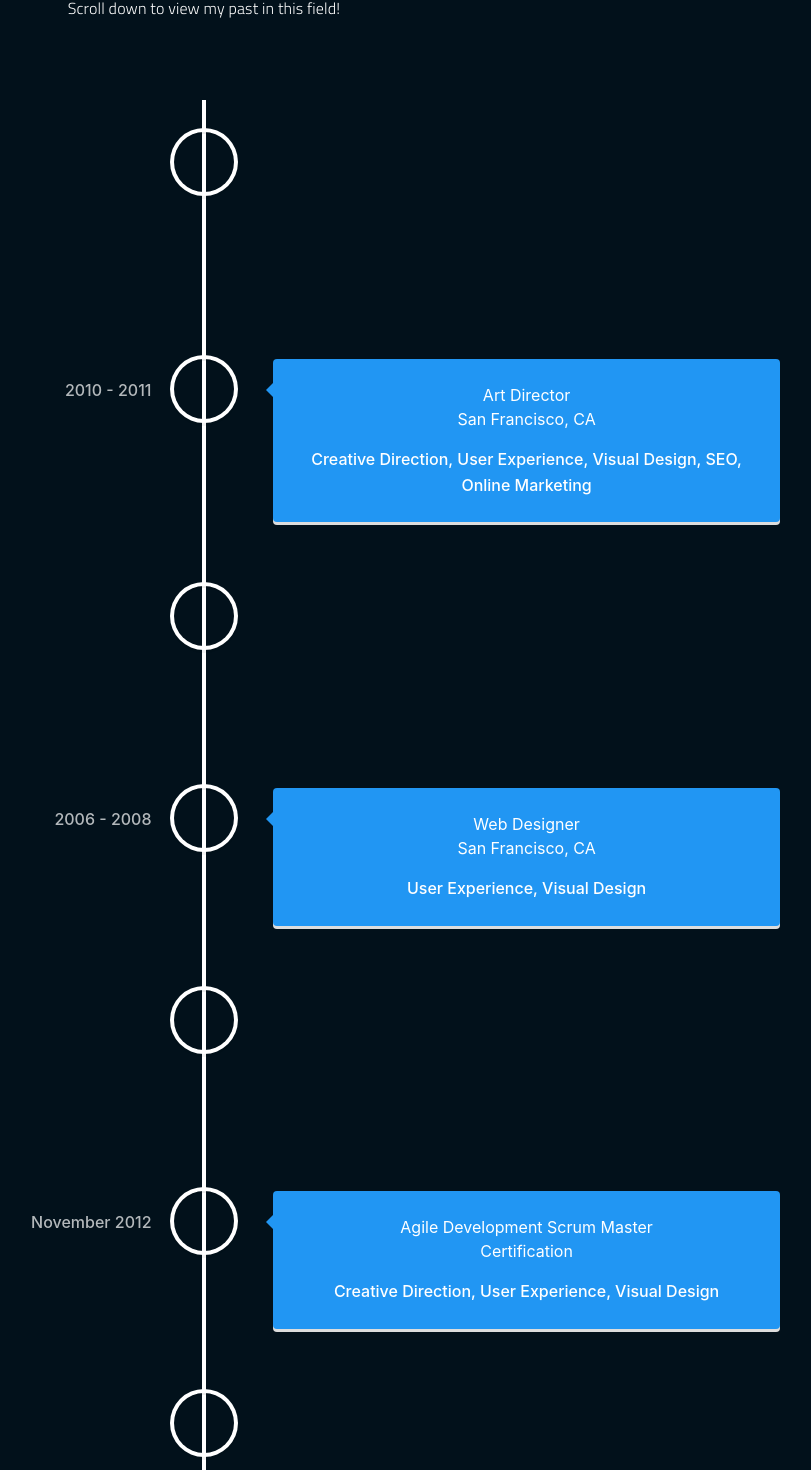
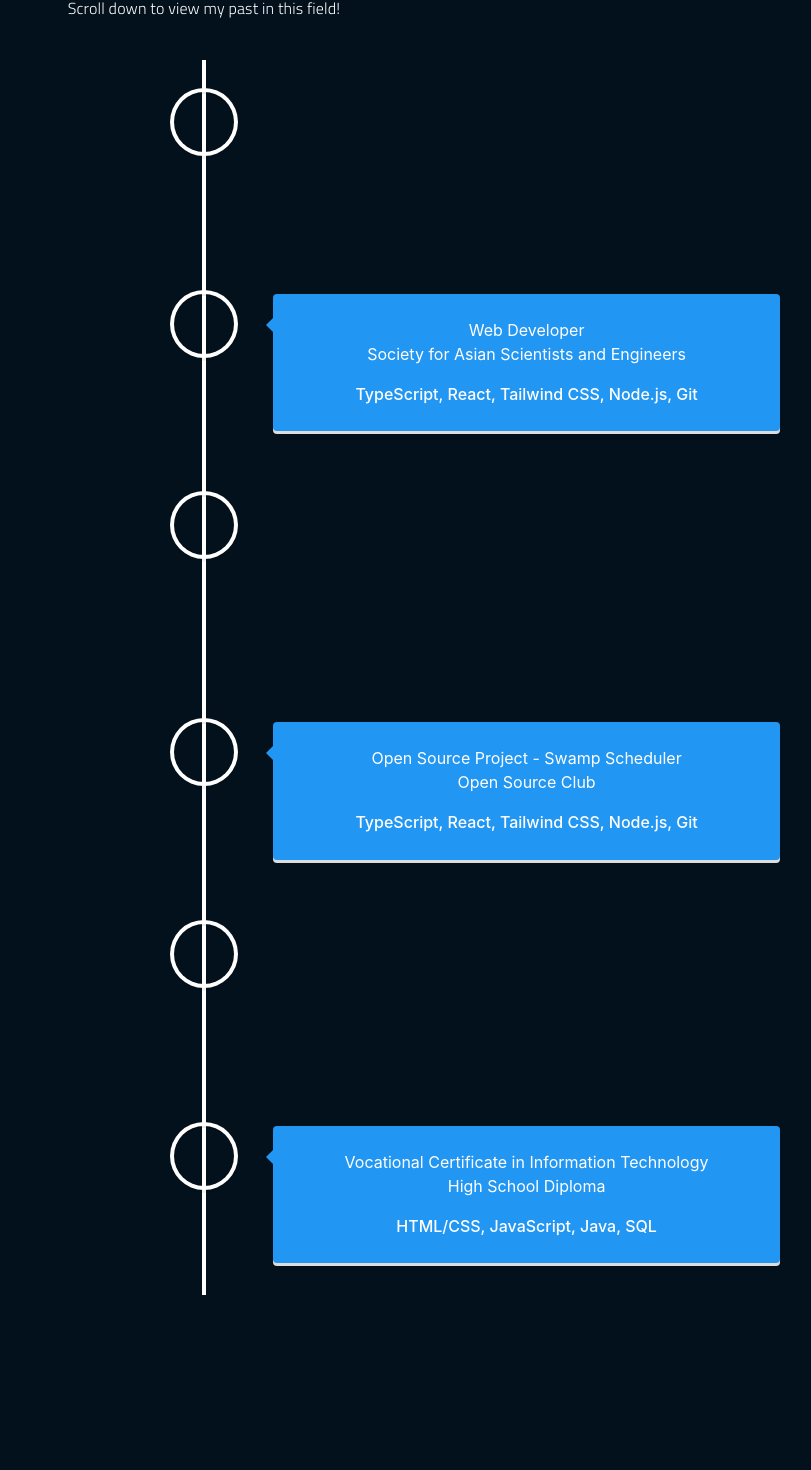
Before and after one commit to forrester-aidan/portfolio_v2, a React (Create React App) app: page /timeline in a window 1280 px wide. Shown: the part 216-1686 px from the top of the page, without its empty margins (436-1247 px from the left). After the commit the page ends 1511 px from the top, so only its background shows below. Built offline with nearby package versions, Linux system fonts and the light colour scheme.

Commit message:
feat: updated timeline

```diff
--- a/src/components/TimelineContent.tsx
+++ b/src/components/TimelineContent.tsx
@@ -7,99 +7,90 @@ import 'react-vertical-timeline-component/style.min.css';
 
 const TimelineContent = () => {
   return (
-    <div className="flex items-center justify-center pt-20">
-      <VerticalTimeline>
+    <div className="flex items-center justify-center pt-10">
+      <VerticalTimeline layout="2-columns">
         <VerticalTimelineElement
           className="vertical-timeline-element--work"
-          contentStyle={{ background: 'rgb(33, 150, 243)', color: '#fff' }}
+          contentStyle={{
+            background: 'rgb(33, 150, 243)',
+            color: '#fff',
+          }}
           contentArrowStyle={{ borderRight: '7px solid  rgb(33, 150, 243)' }}
-          date="2011 - present"
         >
-          <h3 className="vertical-timeline-element-title">Creative Director</h3>
-          <h4 className="vertical-timeline-element-subtitle">Miami, FL</h4>
-          <p>
-            Creative Direction, User Experience, Visual Design, Project
-            Management, Team Leading
-          </p>
+          <h3 className="vertical-timeline-element-title">
+            Research Assistant
+          </h3>
+          <h4 className="vertical-timeline-element-subtitle">
+            Cornell Tech - Roosevelt Island, NYC
+          </h4>
+          <p>Arduino, C programming, Teaching HTML/CSS</p>
         </VerticalTimelineElement>
         <VerticalTimelineElement
           className="vertical-timeline-element--work"
           contentStyle={{ background: 'rgb(33, 150, 243)', color: '#fff' }}
           contentArrowStyle={{ borderRight: '7px solid  rgb(33, 150, 243)' }}
-          date="2010 - 2011"
         >
-          <h3 className="vertical-timeline-element-title">Art Director</h3>
+          <h3 className="vertical-timeline-element-title">Web Developer</h3>
           <h4 className="vertical-timeline-element-subtitle">
-            San Francisco, CA
+            Society for Asian Scientists and Engineers
           </h4>
-          <p>
-            Creative Direction, User Experience, Visual Design, SEO, Online
-            Marketing
-          </p>
+          <p>TypeScript, React, Tailwind CSS, Node.js, Git</p>
         </VerticalTimelineElement>
         <VerticalTimelineElement
           className="vertical-timeline-element--work"
           contentStyle={{ background: 'rgb(33, 150, 243)', color: '#fff' }}
           contentArrowStyle={{ borderRight: '7px solid  rgb(33, 150, 243)' }}
-          date="2008 - 2010"
         >
-          <h3 className="vertical-timeline-element-title">Web Designer</h3>
+          <h3 className="vertical-timeline-element-title">
+            Officer Training Course
+          </h3>
           <h4 className="vertical-timeline-element-subtitle">
-            Los Angeles, CA
+            Software Engineering Club
           </h4>
-          <p>User Experience, Visual Design</p>
-        </VerticalTimelineElement>
-        <VerticalTimelineElement
-          className="vertical-timeline-element--work"
-          contentStyle={{ background: 'rgb(33, 150, 243)', color: '#fff' }}
-          contentArrowStyle={{ borderRight: '7px solid  rgb(33, 150, 243)' }}
-          date="2006 - 2008"
-        >
-          <h3 className="vertical-timeline-element-title">Web Designer</h3>
-          <h4 className="vertical-timeline-element-subtitle">
-            San Francisco, CA
-          </h4>
-          <p>User Experience, Visual Design</p>
+          <p>HTML/CSS, JavaScript, Node.js/Express.js, MongoDB, React</p>
         </VerticalTimelineElement>
         <VerticalTimelineElement
           className="vertical-timeline-element--education"
           contentStyle={{ background: 'rgb(33, 150, 243)', color: '#fff' }}
           contentArrowStyle={{ borderRight: '7px solid  rgb(33, 150, 243)' }}
-          date="April 2013"
         >
           <h3 className="vertical-timeline-element-title">
-            Content Marketing for Web, Mobile and Social Media
+            Open Source Project - Swamp Scheduler
           </h3>
-          <h4 className="vertical-timeline-element-subtitle">Online Course</h4>
-          <p>Strategy, Social Media</p>
+          <h4 className="vertical-timeline-element-subtitle">
+            Open Source Club
+          </h4>
+          <p>TypeScript, React, Tailwind CSS, Node.js, Git</p>
+        </VerticalTimelineElement>
+        <VerticalTimelineElement
+          className="vertical-timeline-element--education"
+          contentStyle={{
+            background: 'rgb(33, 150, 243)',
+            color: '#fff',
+          }}
+          contentArrowStyle={{ borderRight: '7px solid  rgb(33, 150, 243)' }}
+        >
+          <h3 className="vertical-timeline-element-title">
+            Computer Science - University of Florida
+          </h3>
+          <h4 className="vertical-timeline-element-subtitle">
+            Bachelor's Degree
+          </h4>
+          <p>Python, C++, ARM, R</p>
         </VerticalTimelineElement>
         <VerticalTimelineElement
           className="vertical-timeline-element--education"
           contentStyle={{ background: 'rgb(33, 150, 243)', color: '#fff' }}
           contentArrowStyle={{ borderRight: '7px solid  rgb(33, 150, 243)' }}
-          date="November 2012"
         >
           <h3 className="vertical-timeline-element-title">
-            Agile Development Scrum Master
-          </h3>
-          <h4 className="vertical-timeline-element-subtitle">Certification</h4>
-          <p>Creative Direction, User Experience, Visual Design</p>
-        </VerticalTimelineElement>
-        <VerticalTimelineElement
-          className="vertical-timeline-element--education"
-          contentStyle={{ background: 'rgb(33, 150, 243)', color: '#fff' }}
-          contentArrowStyle={{ borderRight: '7px solid  rgb(33, 150, 243)' }}
-          date="2002 - 2006"
-        >
-          <h3 className="vertical-timeline-element-title">
-            Bachelor of Science in Interactive Digital Media Visual Imaging
+            Vocational Certificate in Information Technology
           </h3>
           <h4 className="vertical-timeline-element-subtitle">
-            Bachelor Degree
+            High School Diploma
           </h4>
-          <p>Creative Direction, Visual Design</p>
+          <p>HTML/CSS, JavaScript, Java, SQL</p>
         </VerticalTimelineElement>
-        <VerticalTimelineElement />
       </VerticalTimeline>
     </div>
   );
--- a/src/components/projects/retail_management/RetailImageCard.tsx
+++ b/src/components/projects/retail_management/RetailImageCard.tsx
@@ -38,7 +38,7 @@ const RetailImageCard = () => {
           // image
           <CardMedia
             component="img"
-            image="swamp_scheduler_vid.gif"
+            image="retail.png"
             sx={{
               width: '100%',
               height: '100%',
@@ -75,7 +75,7 @@ const RetailImageCard = () => {
                 component="div"
                 sx={{ fontFamily: 'League Spartan', fontWeight: 500 }}
               >
-                TypeScript, React.js, Node.js, SQL
+                TypeScript, React.js, Node.js
               </Typography>
             </Box>
           </CardContent>
```
Also changed, not shown: public/retail.png (added).
